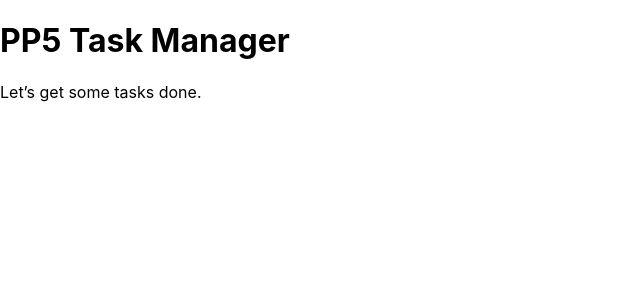
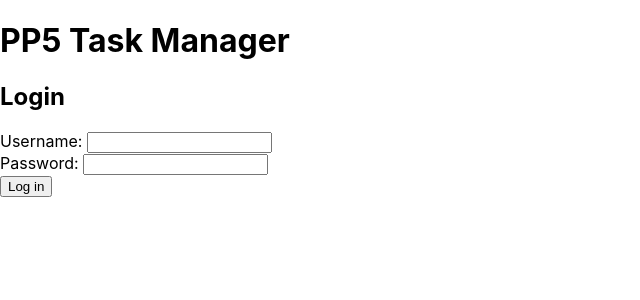
Before and after one commit to AndyLang81/pp5-frontend, a React (Create React App) app: page / in a window 1280 px wide. Shown: the top 300 px of the page, without its empty margins (0-640 px from the left). Built offline with nearby package versions, Linux system fonts and the light colour scheme.

Commit message:
Wire up Login component in App.js and store access token

```diff
--- a/src/App.js
+++ b/src/App.js
@@ -1,10 +1,23 @@
-import React from 'react';
+import React, { useState } from 'react';
+import Login from './Login'; // Login component for token-based login
 
 function App() {
+  // This state stores the JWT access token from the backend
+  const [token, setToken] = useState(null);
+
+  // This function is passed to the Login component to update token state
+  const handleLogin = (newToken) => {
+    setToken(newToken);
+  };
+
   return (
     <div className="App">
       <h1>PP5 Task Manager</h1>
-      <p>Let’s get some tasks done.</p>
+      {!token ? (
+        <Login onLogin={handleLogin} /> // Show login form if no token yet
+      ) : (
+        <p>You are logged in! Token: {token.slice(0, 10)}...</p> // Show token preview if logged in
+      )}
     </div>
   );
 }
```
